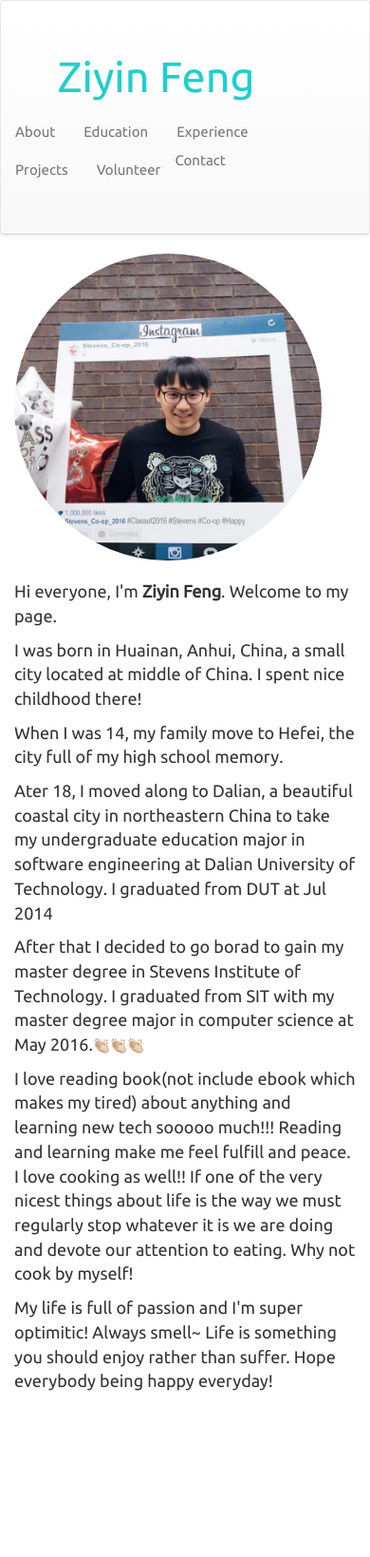
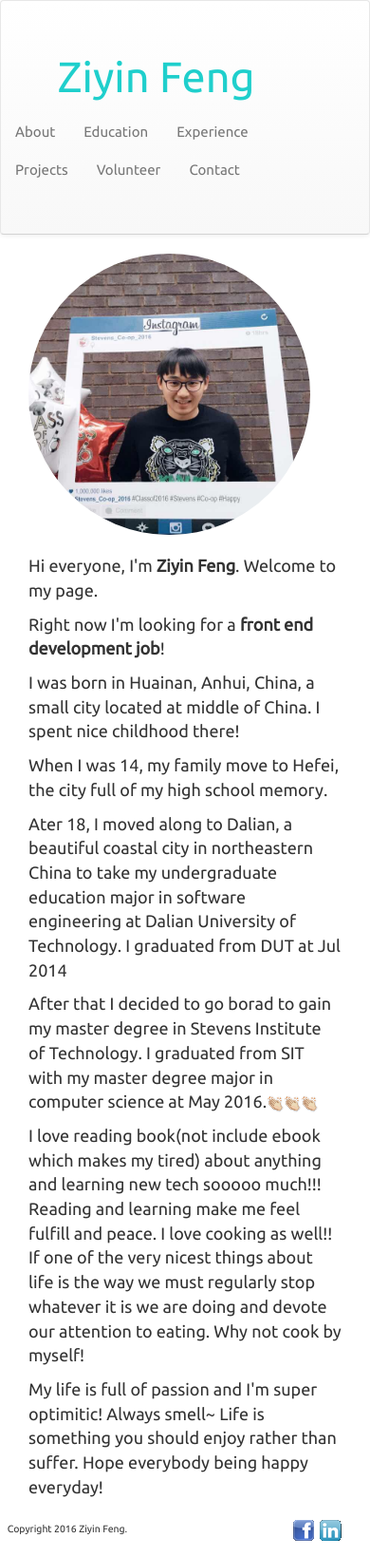
Before and after one commit to Fengziyin1234/resume, a plain HTML site: page index.html in a window 390 px wide. Shown: the whole page at 95% size. Before the commit the page ends 1477 px from the top, so only its background shows below. Drawn offline with nearby package versions, Linux system fonts and the light colour scheme.

Commit message:
with social and coypright

```diff
--- a/index.html
+++ b/index.html
@@ -23,34 +23,52 @@
 
 <body ng-app='ResumeApp'>
     <div class="navbar navbar-default resume__header col-md-12">
-        <a class="navbar-brand" ui-sref="home" "><h1>Ziyin Feng</h1></a>
+        <a class="navbar-brand" ui-sref="home">
+            <h1>Ziyin Feng</h1>
+        </a>
         <ul class="nav navbar-nav resume__header-navi pull-right ">
-            <li class=" pull-left "> <a ui-sref="home " ui-sref-active="activeTab ">About</a> </li>
-            <li class=" pull-left "> <a ui-sref="education " ui-sref-active="activeTab ">Education</a> </li>
-            <li class=" pull-left "> <a ui-sref="experience " ui-sref-active="activeTab ">Experience</a></li>
-            <li class=" pull-left "> <a ui-sref="project " ui-sref-active="activeTab ">Projects</a></li>
-            <li class=" pull-left "> <a ui-sref="volunteer " ui-sref-active="activeTab ">Volunteer</a></li>
-            <li class="navigation "> <a ui-sref="contact " ui-sref-active="activeTab ">Contact</a></li>
-                    <!-- <li class="navigation "> <a ui-sref=" " ui-sref-active="activeTab ">Skills</a></li> -->
+            <li class="pull-left">
+                <a ui-sref="home" ui-sref-active="activeTab ">About</a>
+            </li>
+            <li class="pull-left">
+                <a ui-sref="education" ui-sref-active="activeTab ">Education</a>
+            </li>
+            <li class="pull-left">
+                <a ui-sref="experience" ui-sref-active="activeTab ">Experience</a>
+            </li>
+            <li class="pull-left">
+                <a ui-sref="project" ui-sref-active="activeTab ">Projects</a>
+            </li>
+            <li class="pull-left">
+                <a ui-sref="volunteer" ui-sref-active="activeTab ">Volunteer</a>
+            </li>
+            <li class="pull-left"> <a ui-sref="contact" ui-sref-active="activeTab ">Contact</a> </li>
         </ul>
+    </div>
+    <ui-view>
+    </ui-view>
+    <div class="footer">
+        <div class="wrapper">
+            <p class="copyright">Copyright 2016 Ziyin Feng.
+                <span class="social">
+                <a href="https://www.facebook.com/ziyin.feng.9" targer="_blank" class="facebook">
+                    <img src="images/facebook.gif">
+                </a>
 
+                <a href="https://www.linkedin.com/in/ziyin-feng-358a38b8 " targer="_blank" class="linkedin">
+                    <img src="images/linkedin.gif">
+                </a>
+
+                </span>
+            </p>
         </div>
-        <ui-view></ui-view>
-        <!-- <div class="col-md-12">
-            <a href="https://twitter.com/share " class="twitter-share-button " data-count="horizontal ">Tweet</a>
-            <div class="g-plusone " data-size="medium " data-count="true "></div>
-            <div id="fb-root "></div>
-            <div class="fb-like " data-send="false " data-layout="button_count " data-width="1 " data-show-faces="false " data-action="recommend "></div>
     </div>
-        <script src="//platform.linkedin.com/in.js " type="text/javascript "></script>
-        <script type="IN/MemberProfile " data-id="https://www.linkedin.com/in/ziyin-feng-358a38b8 " data-format="click "></script> -->
-        <!-- Libraries -->
     <script src="lib/jquery-3.1.1.min.js "></script>
     <script src="lib/angular.min.js "></script>
     <script src="lib/angular-ui-router.min.js "></script>
     <script src="https://maxcdn.bootstrapcdn.com/bootstrap/3.3.7/js/bootstrap.min.js "></script>
-        <script src="lib/ui-bootstrap.js"></script>
-        <script src="lib/ui-bootstrap-tpls.js"></script>
+    <script src="lib/ui-bootstrap.js "></script>
+    <script src="lib/ui-bootstrap-tpls.js "></script>
     <!-- Modules -->
     <script src="src/js/resume.module.js "></script>
     <!-- Routes -->
--- a/src/js/controller/contact.js
+++ b/src/js/controller/contact.js
@@ -275,7 +275,7 @@
             categories: [
             {"title":"Technology"},
             {"title":"Work"},
-            {"title":""},
+            {"title":"Job"},
             {"title":"Personal"}
             ],
             priority: ""
--- a/src/templates/home.html
+++ b/src/templates/home.html
@@ -1,15 +1,15 @@
+<div class="col-md-12">
     <div class="col-md-5 col-sm-10 col-md-offset-1 col-sm-offset-1 resume__home-image">
         <img class="img-circle" src="images/ziyin.jpeg">
     </div>
-<div class="col-md-5 col-sm-10 col-sm-offset-1 col-md-offset-0 resume__home-content" >
+    <div class="col-md-6 col-sm-10 col-sm-offset-1 col-md-offset-0 resume__home-content">
         <p>Hi everyone, I'm <strong>Ziyin Feng</strong>. Welcome to my page.</p>
-	<p>I was born in Huainan, Anhui, China, a small city located at middle of China. I spent nice  childhood there! </p>
+        <p>Right now I'm looking for a <strong>front end development job</strong>!</p>
+        <p>I was born in Huainan, Anhui, China, a small city located at middle of China. I spent nice childhood there! </p>
         <p>When I was 14, my family move to Hefei, the city full of my high school memory. </p>
         <p>Ater 18, I moved along to Dalian, a beautiful coastal city in northeastern China to take my undergraduate education major in software engineering at Dalian University of Technology. I graduated from DUT at Jul 2014</p>
         <p>After that I decided to go borad to gain my master degree in Stevens Institute of Technology. I graduated from SIT with my master degree major in computer science at May 2016.<img src="images/applause.resize.png"><img src="images/applause.resize.png"><img src="images/applause.resize.png"></p>
-
         <p>I love reading book(not include ebook which makes my tired) about anything and learning new tech sooooo much!!! Reading and learning make me feel fulfill and peace. I love cooking as well!! If one of the very nicest things about life is the way we must regularly stop whatever it is we are doing and devote our attention to eating. Why not cook by myself!</p>
-
         <p>My life is full of passion and I'm super optimitic! Always smell~ Life is something you should enjoy rather than suffer. Hope everybody being happy everyday!</p>
-
     </div>
+</div>
--- a/style/sass/index.scss
+++ b/style/sass/index.scss
@@ -5,7 +5,6 @@ body {
         padding-top: 40px;
         border-bottom: 1px lightgrey solid;
         padding-bottom: 40px;
-
         >a {
             margin-left: 8.33% !important;
             h1 {
@@ -30,4 +29,28 @@ body {
             }
         }
     }
+    .footer {
+        position:relative;
+        clear: both;
+        height: 50px;
+        width: 100%;
+
+        p.copyright {
+            padding-left: 2%;
+            line-height: 40px;
+            font-size: 0.7em;
+            position: absolute;
+            width: 100%;
+            text-align: left;
+            bottom: 0;
+        }
+        .social {
+            font-size: 19px;
+            float: right;
+            color: #fff;
+            padding-right: 30px;
+            /* width: 100%; */
+            height: 10px;
+        }
+    }
 }
```
Also changed, not shown: images/facebook.gif (added), images/linkedin.gif (added), images/stevens.png (added), images/twitter.gif (added), src/templates/education.html (indentation only), style/css/index.css, 1 other file. Lines whose indentation alone changed are shown as unchanged.
